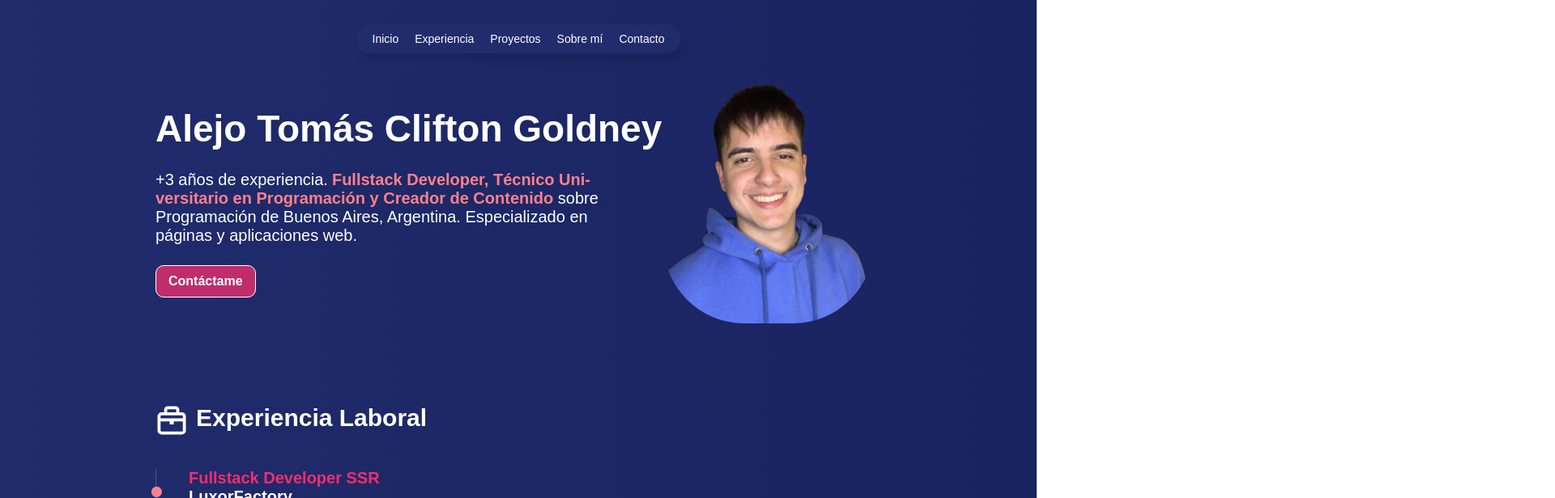
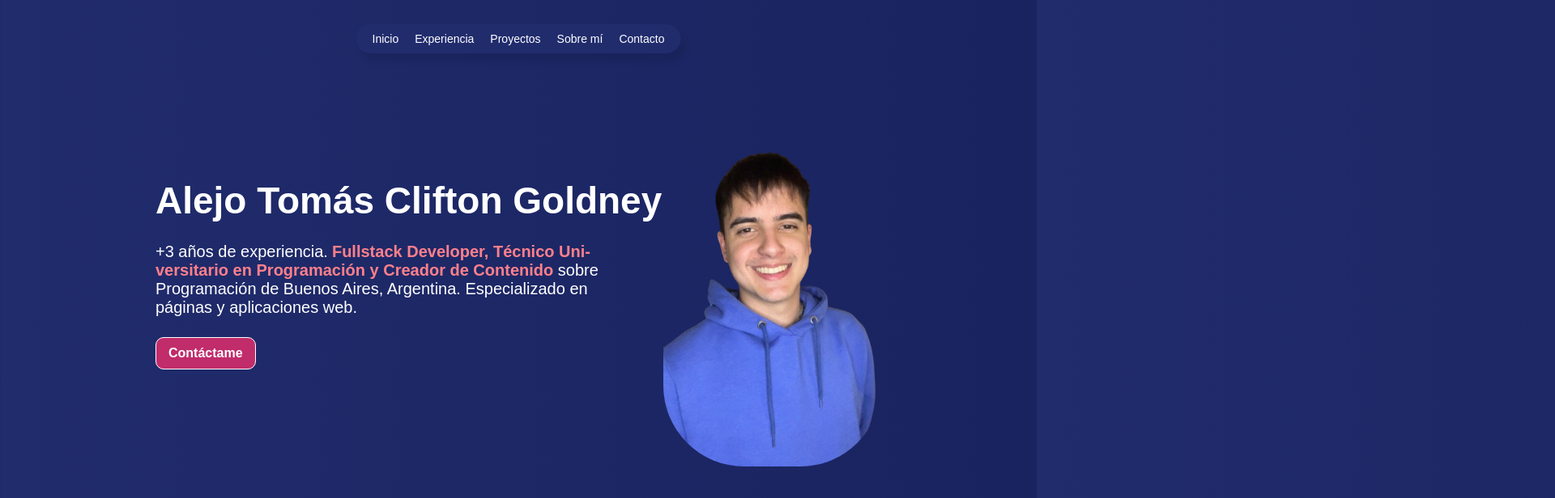
Before and after one commit to AlejoClifton/Portfolio, a Next.js app: page / in a window 1280 px wide. Shown: the top 616 px of the page at 81% size, 1920 px wide, since content can reach past the window. Built offline with nearby package versions, Linux system fonts and the light colour scheme.

Commit message:
Terminado versión 1.0

```diff
--- a/src/components/aboutMe/AboutMe.tsx
+++ b/src/components/aboutMe/AboutMe.tsx
@@ -6,9 +6,12 @@ import { AboutMeSvg } from '@/assets/SvgContainer';
 
 const AboutMe = () => {
     return (
-        <section id='aboutme'>
+        <section id="aboutme">
             <Subtitle text="Sobre Mí" Svg={AboutMeSvg} />
-            <div className={`dFlexRow faCenter fjStart fWrap`}>
+            <div className={`${style.containAboutme}`}>
+                <div className={style.containImage}>
+                    <Image src={'/sobremi.png'} alt={'Alejo Clifton Sobre mí'} className={style.image} width={255} height={400} priority />
+                </div>
                 <div className={style.description}>
                     <p className={style.text}>
                         ¡Hola! Me llamo <span className="trem">Alejo Tomás Clifton Goldney</span>, tengo 24 años y soy un apasionado de la
@@ -33,9 +36,6 @@ const AboutMe = () => {
                         <span className="trem">disfrutar cada paso del camino</span>.
                     </p>
                 </div>
-                <div className={style.containImage}>
-                    <Image src={'/sobremi.png'} alt={'Alejo Clifton Sobre mí'} className={style.image} width={255} height={400} priority />
-                </div>
             </div>
         </section>
     );
--- a/src/components/aboutMe/aboutme.module.css
+++ b/src/components/aboutMe/aboutme.module.css
@@ -3,6 +3,40 @@
     color: var(--primary-color);
 }
 
+.containAboutme {
+    display: flex;
+    flex-direction: row-reverse;
+    flex-wrap: wrap;
+    align-items: center;
+    justify-content: flex-start;
+}
+
 .description {
-    width: 70%;
+    width: 100%;
 }
+
+.containImage {
+    width: 50%;
+    margin: 0 auto;
+}
+
+.containImage img {
+    width: 100%;
+    height: 100%;
+    border-radius: 1.875rem;
+}
+
+@media (width >= 48rem) {
+    .description {
+        width: 70%;
+    }
+    .containImage {
+        width: 30%;
+        margin: unset;
+    }
+
+    .containImage img {
+        width: 100%;
+        height: 100%;
+    }
+}
--- a/src/components/contact/contacto.module.css
+++ b/src/components/contact/contacto.module.css
@@ -4,8 +4,8 @@
 
 .svg {
     color: var(--primary-color);
-    height: 1.875rem;
-    width: 1.875rem;
+    height: 30px;
+    width: 30px;
 }
 
 .containLinks {
--- a/src/components/experience/experience.module.css
+++ b/src/components/experience/experience.module.css
@@ -28,8 +28,8 @@
 
 .time {
     color: #c3c3c3;
-    font-size: .8125rem;
-    margin-top: .3125rem;
+    font-size: 0.8125rem;
+    margin-top: 0.3125rem;
     width: 100%;
 }
 
@@ -45,7 +45,7 @@
 
 .txtTitle {
     color: var(--secondary-color);
-    margin: 10px 0;
+    margin: .625rem 0;
 }
 
 .txtLi {
--- a/src/components/freelancer/Freelancer.tsx
+++ b/src/components/freelancer/Freelancer.tsx
@@ -15,10 +15,11 @@ const Freelancer = () => {
                 {projects.map((project, index) => (
                     <div key={index} className={`${style.containProject} dFlexRowDefault fWrap`}>
                         <div className={style.containImage}>
+                        <h3 className={style.titleMobile}>{project.title}</h3>
                             <Image src={project.image} alt={project.image} className={style.image} width={400} height={200} priority />
                         </div>
                         <div className={style.containTexts}>
-                            <h3 className={style.title}>{project.title}</h3>
+                            <h3 className={style.titleDesktop}>{project.title}</h3>
                             <TechnologyIcons technologies={project.technologies} />
                             <p className={style.txt}>{project.text}</p>
                             <LinkButton url={project.link} type="_blank">
--- a/src/components/freelancer/freelancer.module.css
+++ b/src/components/freelancer/freelancer.module.css
@@ -2,28 +2,38 @@
     align-items: center;
     display: flex;
     flex-direction: row;
-    gap: 1.875rem;
+    gap: .625rem;
     justify-content: flex-start;
-    margin: 1.875rem 0;
+    margin-bottom: 5rem;
 }
 
-.title {
+.titleMobile,
+.titleDesktop {
     color: var(--primary-color);
     font-size: 1.5rem;
     font-weight: 600;
-    margin-bottom: .625rem;
+    margin-bottom: 0.625rem;
+}
+
+.titleMobile {
+    display: block;
+}
+
+.titleDesktop{
+    display: none;
 }
 
 .containTexts {
     align-items: flex-start;
     display: flex;
     flex-direction: column;
-    height: 12.5rem;
     justify-content: flex-start;
-    width: 50%;
+    width: 100%;
 }
 
 .image {
+    width: 100%;
+    height: 100%;
     border-radius: 1.875rem;
 
     &:hover {
@@ -42,3 +52,28 @@
     width: 1.25rem;
     height: 1.25rem;
 }
+
+@media (width > 48rem) {
+    .image {
+        width: unset;
+        height: unset;
+    }
+
+    .containTexts {
+        width: 50%;
+        height: 12.5rem;
+    }
+
+    .titleMobile {
+        display: none;
+    }
+
+    .titleDesktop {
+        display: block;
+    }
+
+    .containProject {
+        gap: 1.875rem;
+        margin: 1.875rem 0;
+    }
+}
--- a/src/components/header/header.module.css
+++ b/src/components/header/header.module.css
@@ -1,20 +1,28 @@
 .containHeader {
-    background: rgb(33,44,109);
+    background: rgb(33, 44, 109);
     border-radius: 1.25rem;
+    box-shadow: 5px 10px 10px rgba(0, 0, 0, 0.1);
     left: 50%;
     margin: 1.875rem 0;
-    padding: .625rem 1.25rem;
+    padding: 0.625rem 1.25rem;
     position: fixed;
     top: 0;
     transform: translateX(-50%);
     z-index: 1000;
-    box-shadow: 5px 10px 10px rgba(0, 0, 0, 0.1); /* Sombra */
+    width: 90%;
+}
+
+@media (width >= 48rem) {
+    .containHeader {
+        width: unset;
+    }
 }
 
 .listHeader {
     display: flex;
     flex-direction: row;
     justify-content: center;
+    flex-wrap: wrap;
     gap: 1.25rem;
 }
 
--- a/src/components/presentation/Presentation.tsx
+++ b/src/components/presentation/Presentation.tsx
@@ -5,7 +5,7 @@ import Image from 'next/image';
 
 const Presentation = () => {
     return (
-        <section id='presentation' className={`${style.containPresentation} dFlexRowDefault fWrap`}>
+        <section id="presentation" className={`${style.containPresentation} dFlexRowDefault fWrap`}>
             <div className={style.containTitle}>
                 <h1 className={style.title}>Alejo Tomás Clifton Goldney</h1>
                 <h2 className={style.subtitle}>
@@ -13,10 +13,12 @@ const Presentation = () => {
                     <span className="tremb">Fullstack Developer, Técnico Universitario en Programación y Creador de Contenido</span> sobre
                     Programación de Buenos Aires, Argentina. Especializado en páginas y aplicaciones web.
                 </h2>
-                <LinkButton url="#contact">Contáctame</LinkButton>
+                <div className={style.containButton}>
+                    <LinkButton url="#contact">Contáctame</LinkButton>
+                </div>
             </div>
             <div className={style.containImage}>
-                <Image src={'/alejo.png'} alt='Alejo Clifton' className={style.image} width={260} height={300} priority/>
+                <Image src={'/alejo.png'} alt="Alejo Clifton" className={style.image} width={260} height={300} priority />
             </div>
         </section>
     );
--- a/src/components/presentation/presentation.module.css
+++ b/src/components/presentation/presentation.module.css
@@ -1,22 +1,22 @@
-.containPresentation{
-    padding-top: 6.25rem;
+.containPresentation {
+    padding-top: 8.75rem;
 }
 
 .title,
 .subtitle {
     color: var(--primary-color);
+    text-align: center;
 }
 
 .title {
-    font-size: 2.875rem;
+    font-size: 1.5rem;
     font-weight: 600;
 }
 
 .subtitle {
-    font-size: 1.25rem;
+    font-size: 1.125rem;
     font-weight: 500;
     margin: 1.5625rem 0;
-    max-width: 35.25rem;
 }
 
 .containPresentation {
@@ -28,9 +28,52 @@
 }
 
 .containTitle {
-    width: 70%;
+    width: 100%;
 }
 
 .containImage {
-    width: 30%;
+    width: 100%;
 }
+
+.containImage img {
+    width: 60%;
+    margin: 0 auto;
+}
+
+.containButton a {
+    margin: 0 auto;
+}
+
+@media (width >= 48rem) {
+    .subtitle,
+    .title {
+        text-align: left;
+    }
+    .subtitle {
+        font-size: 1.25rem;
+        max-width: 35.25rem;
+    }
+    .title {
+        font-size: 2.875rem;
+        font-weight: 600;
+    }
+    .containTitle {
+        width: 70%;
+    }
+    .containImage {
+        width: 30%;
+    }
+
+    .containImage img {
+        width: 100%;
+        height: 100%;
+    }
+
+    .containButton a {
+        margin: unset;
+    }
+
+    .containPresentation {
+        padding-top: 6.25rem;
+    }
+}
--- a/src/styles/index.css
+++ b/src/styles/index.css
@@ -23,5 +23,14 @@ body {
 
 main{
     max-width: 56rem;
+    width: 85%;
     margin: 0 auto;
 }
+
+
+@media (width > 48rem) {
+    main{
+        max-width: 56rem;
+        width: 100%;
+    }
+}
--- a/src/utilities/subtitle/subtitle.module.css
+++ b/src/utilities/subtitle/subtitle.module.css
@@ -1,8 +1,9 @@
 .containSubtitle {
+    align-items: center;
     display: flex;
     flex-direction: row;
     gap: .625rem;
-    padding: 100px 0 40px 0;
+    padding: 8.75rem 0 2.5rem 0;
 }
 
 .svg,
@@ -11,11 +12,28 @@
 }
 
 .svg {
-    height: 2.5rem;
-    width: 2.5rem;
+    height: 1.875rem;
+    width: 1.875rem;
 }
 
 .subtitle {
-    font-size: 1.875rem;
+    font-size: 1.25rem;
     font-weight: 600;
 }
+
+@media (width >= 48rem) {
+    .subtitle {
+        font-size: 1.875rem;
+    }
+    .svg {
+        height: 2.5rem;
+        width: 2.5rem;
+    }
+    .containSubtitle {
+        align-items: center;
+        display: flex;
+        flex-direction: row;
+        gap: .625rem;
+        padding: 6.25rem 0 2.5rem 0;
+    }
+}
```
